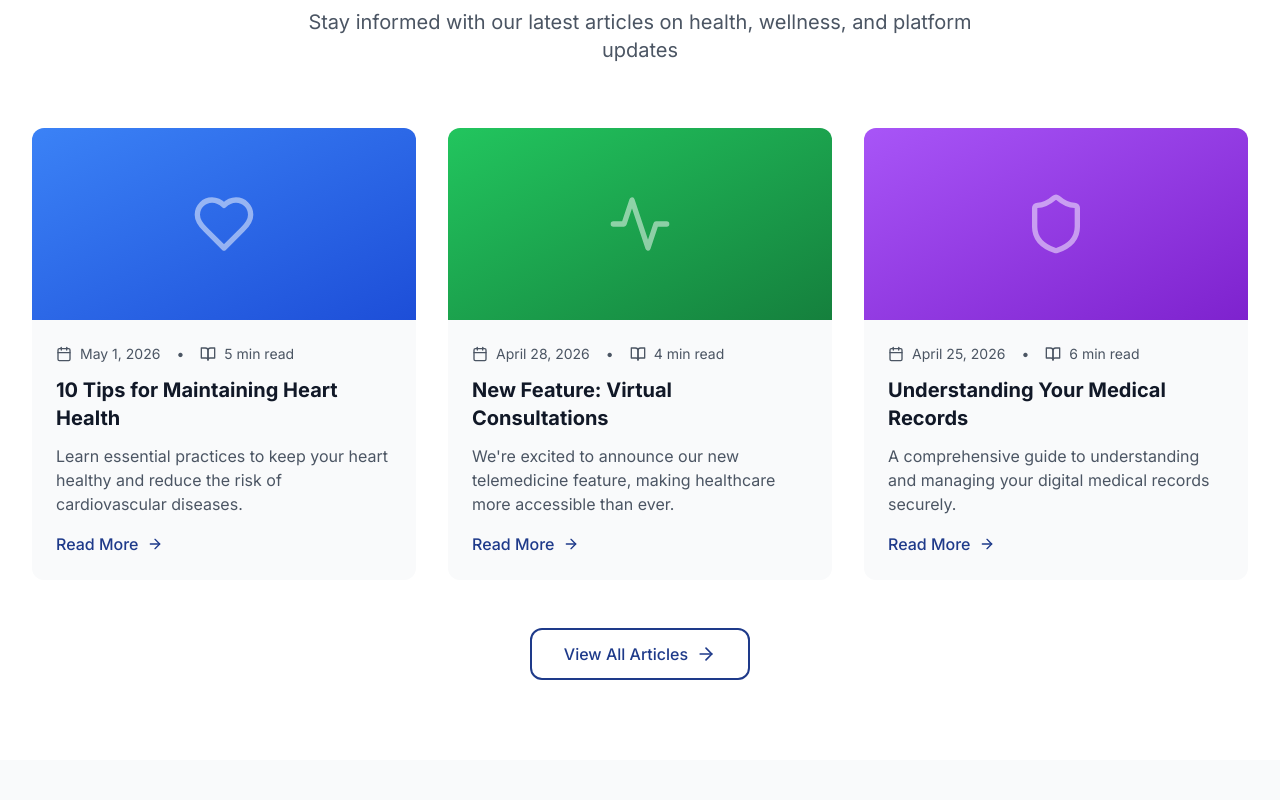
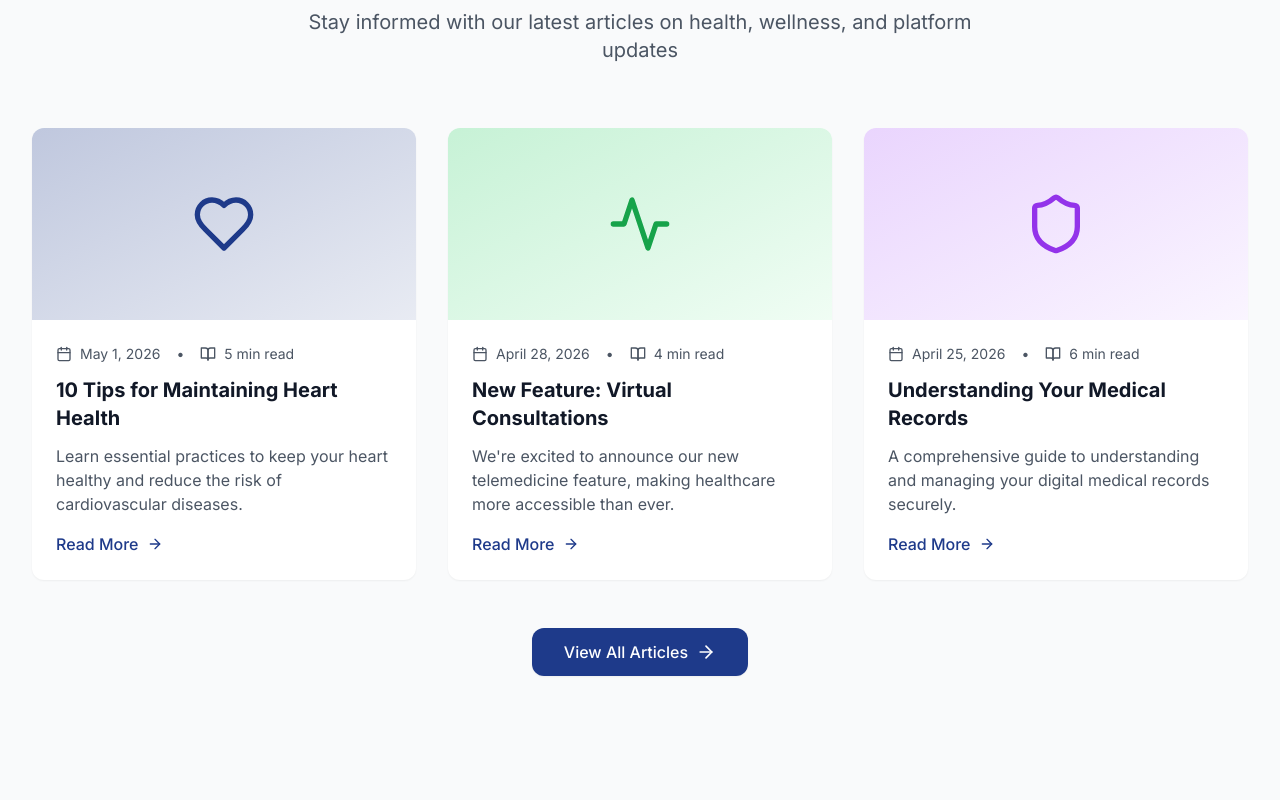
Before and after one commit to Barento999/advanced_hms, a React (Vite) app in the folder frontend/: page / in a window 1280 px wide. Shown: the part 7360-8160 px from the top of the page. Built offline with nearby package versions, Linux system fonts and the light colour scheme; no server answers.

Commit message:
Update blog section styling to match website design

```diff
--- a/frontend/src/pages/LandingPage.jsx
+++ b/frontend/src/pages/LandingPage.jsx
@@ -1282,7 +1282,7 @@ const LandingPage = () => {
       </section>
 
       {/* Blog/News Section */}
-      <section className="py-20 px-4 sm:px-6 lg:px-8 bg-white dark:bg-slate-800 scroll-animate">
+      <section className="py-20 px-4 sm:px-6 lg:px-8 bg-gray-50 dark:bg-slate-900 scroll-animate">
         <div className="max-w-7xl mx-auto">
           <div className="text-center mb-16">
             <h2 className="text-4xl font-bold text-dark dark:text-slate-100 mb-4">
@@ -1295,9 +1295,10 @@ const LandingPage = () => {
 
           <div className="grid grid-cols-1 md:grid-cols-3 gap-8">
             {/* Blog Post 1 */}
-            <article className="bg-gray-50 dark:bg-slate-700/30 rounded-xl overflow-hidden hover:shadow-lg transition-shadow">
-              <div className="h-48 bg-gradient-to-br from-blue-500 to-blue-700 flex items-center justify-center">
-                <Heart className="w-16 h-16 text-white opacity-50" />
+            <article className="bg-white dark:bg-slate-800 rounded-xl overflow-hidden shadow-sm hover:shadow-lg transition-all hover:-translate-y-1">
+              <div className="h-48 bg-primary/10 dark:bg-primary/20 flex items-center justify-center relative overflow-hidden">
+                <div className="absolute inset-0 bg-gradient-to-br from-primary/20 to-transparent"></div>
+                <Heart className="w-16 h-16 text-primary relative z-10" />
               </div>
               <div className="p-6">
                 <div className="flex items-center gap-2 text-sm text-gray-600 dark:text-slate-400 mb-3">
@@ -1310,12 +1311,12 @@ const LandingPage = () => {
                 <h3 className="text-xl font-bold text-dark dark:text-slate-100 mb-3">
                   10 Tips for Maintaining Heart Health
                 </h3>
-                <p className="text-gray-600 dark:text-slate-400 mb-4">
+                <p className="text-gray-600 dark:text-slate-400 mb-4 line-clamp-3">
                   Learn essential practices to keep your heart healthy and reduce the risk of cardiovascular diseases.
                 </p>
                 <a
                   href="#blog"
-                  className="text-primary hover:text-blue-800 dark:hover:text-blue-400 font-medium inline-flex items-center gap-2">
+                  className="text-primary hover:text-blue-800 dark:hover:text-blue-400 font-medium inline-flex items-center gap-2 transition-colors">
                   Read More
                   <ArrowRight className="w-4 h-4" />
                 </a>
@@ -1323,9 +1324,10 @@ const LandingPage = () => {
             </article>
 
             {/* Blog Post 2 */}
-            <article className="bg-gray-50 dark:bg-slate-700/30 rounded-xl overflow-hidden hover:shadow-lg transition-shadow">
-              <div className="h-48 bg-gradient-to-br from-green-500 to-green-700 flex items-center justify-center">
-                <Activity className="w-16 h-16 text-white opacity-50" />
+            <article className="bg-white dark:bg-slate-800 rounded-xl overflow-hidden shadow-sm hover:shadow-lg transition-all hover:-translate-y-1">
+              <div className="h-48 bg-green-50 dark:bg-green-900/20 flex items-center justify-center relative overflow-hidden">
+                <div className="absolute inset-0 bg-gradient-to-br from-green-500/20 to-transparent"></div>
+                <Activity className="w-16 h-16 text-green-600 dark:text-green-400 relative z-10" />
               </div>
               <div className="p-6">
                 <div className="flex items-center gap-2 text-sm text-gray-600 dark:text-slate-400 mb-3">
@@ -1338,12 +1340,12 @@ const LandingPage = () => {
                 <h3 className="text-xl font-bold text-dark dark:text-slate-100 mb-3">
                   New Feature: Virtual Consultations
                 </h3>
-                <p className="text-gray-600 dark:text-slate-400 mb-4">
+                <p className="text-gray-600 dark:text-slate-400 mb-4 line-clamp-3">
                   We're excited to announce our new telemedicine feature, making healthcare more accessible than ever.
                 </p>
                 <a
                   href="#blog"
-                  className="text-primary hover:text-blue-800 dark:hover:text-blue-400 font-medium inline-flex items-center gap-2">
+                  className="text-primary hover:text-blue-800 dark:hover:text-blue-400 font-medium inline-flex items-center gap-2 transition-colors">
                   Read More
                   <ArrowRight className="w-4 h-4" />
                 </a>
@@ -1351,9 +1353,10 @@ const LandingPage = () => {
             </article>
 
             {/* Blog Post 3 */}
-            <article className="bg-gray-50 dark:bg-slate-700/30 rounded-xl overflow-hidden hover:shadow-lg transition-shadow">
-              <div className="h-48 bg-gradient-to-br from-purple-500 to-purple-700 flex items-center justify-center">
-                <Shield className="w-16 h-16 text-white opacity-50" />
+            <article className="bg-white dark:bg-slate-800 rounded-xl overflow-hidden shadow-sm hover:shadow-lg transition-all hover:-translate-y-1">
+              <div className="h-48 bg-purple-50 dark:bg-purple-900/20 flex items-center justify-center relative overflow-hidden">
+                <div className="absolute inset-0 bg-gradient-to-br from-purple-500/20 to-transparent"></div>
+                <Shield className="w-16 h-16 text-purple-600 dark:text-purple-400 relative z-10" />
               </div>
               <div className="p-6">
                 <div className="flex items-center gap-2 text-sm text-gray-600 dark:text-slate-400 mb-3">
@@ -1366,12 +1369,12 @@ const LandingPage = () => {
                 <h3 className="text-xl font-bold text-dark dark:text-slate-100 mb-3">
                   Understanding Your Medical Records
                 </h3>
-                <p className="text-gray-600 dark:text-slate-400 mb-4">
+                <p className="text-gray-600 dark:text-slate-400 mb-4 line-clamp-3">
                   A comprehensive guide to understanding and managing your digital medical records securely.
                 </p>
                 <a
                   href="#blog"
-                  className="text-primary hover:text-blue-800 dark:hover:text-blue-400 font-medium inline-flex items-center gap-2">
+                  className="text-primary hover:text-blue-800 dark:hover:text-blue-400 font-medium inline-flex items-center gap-2 transition-colors">
                   Read More
                   <ArrowRight className="w-4 h-4" />
                 </a>
@@ -1382,7 +1385,7 @@ const LandingPage = () => {
           <div className="text-center mt-12">
             <a
               href="#blog"
-              className="inline-flex items-center gap-2 px-8 py-3 border-2 border-primary text-primary hover:bg-primary hover:text-white rounded-xl transition-colors font-medium">
+              className="inline-flex items-center gap-2 px-8 py-3 bg-primary hover:bg-blue-800 text-white rounded-xl transition-colors font-medium shadow-sm hover:shadow-md">
               View All Articles
               <ArrowRight className="w-5 h-5" />
             </a>
```
